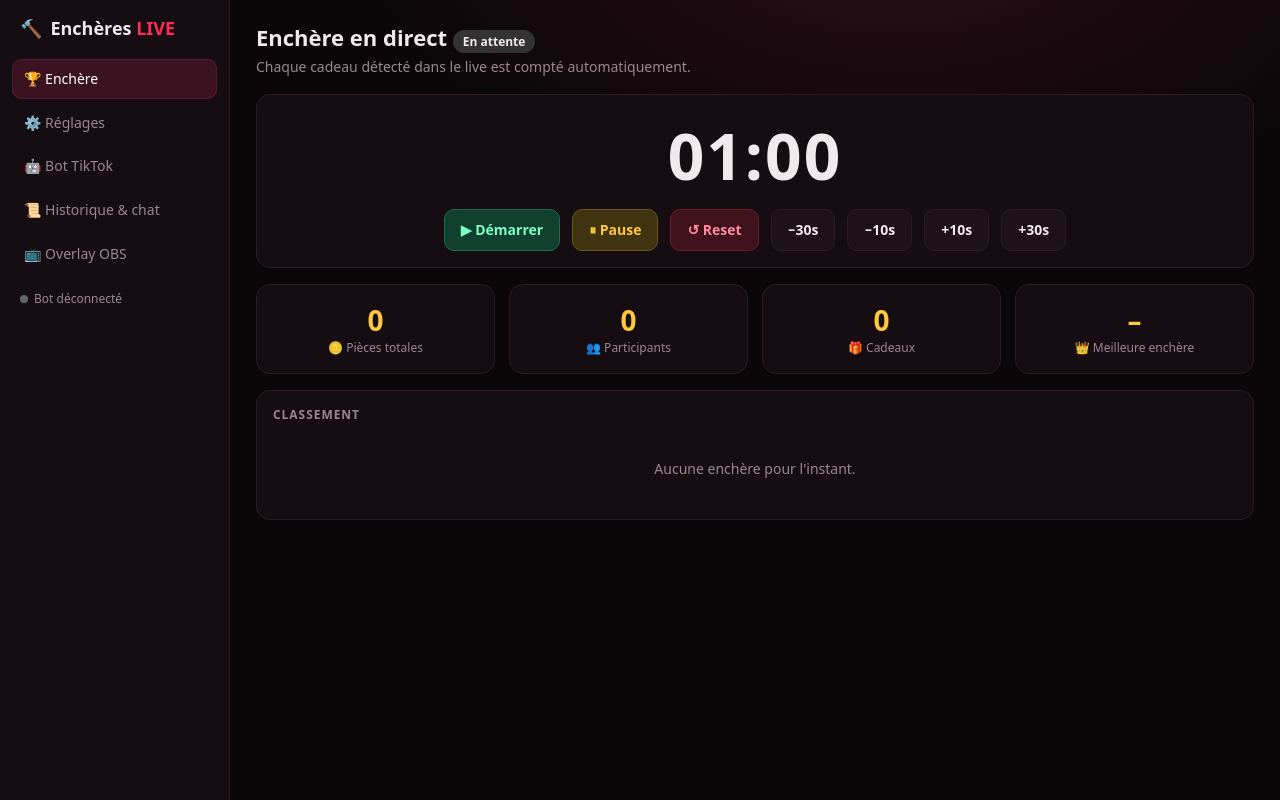
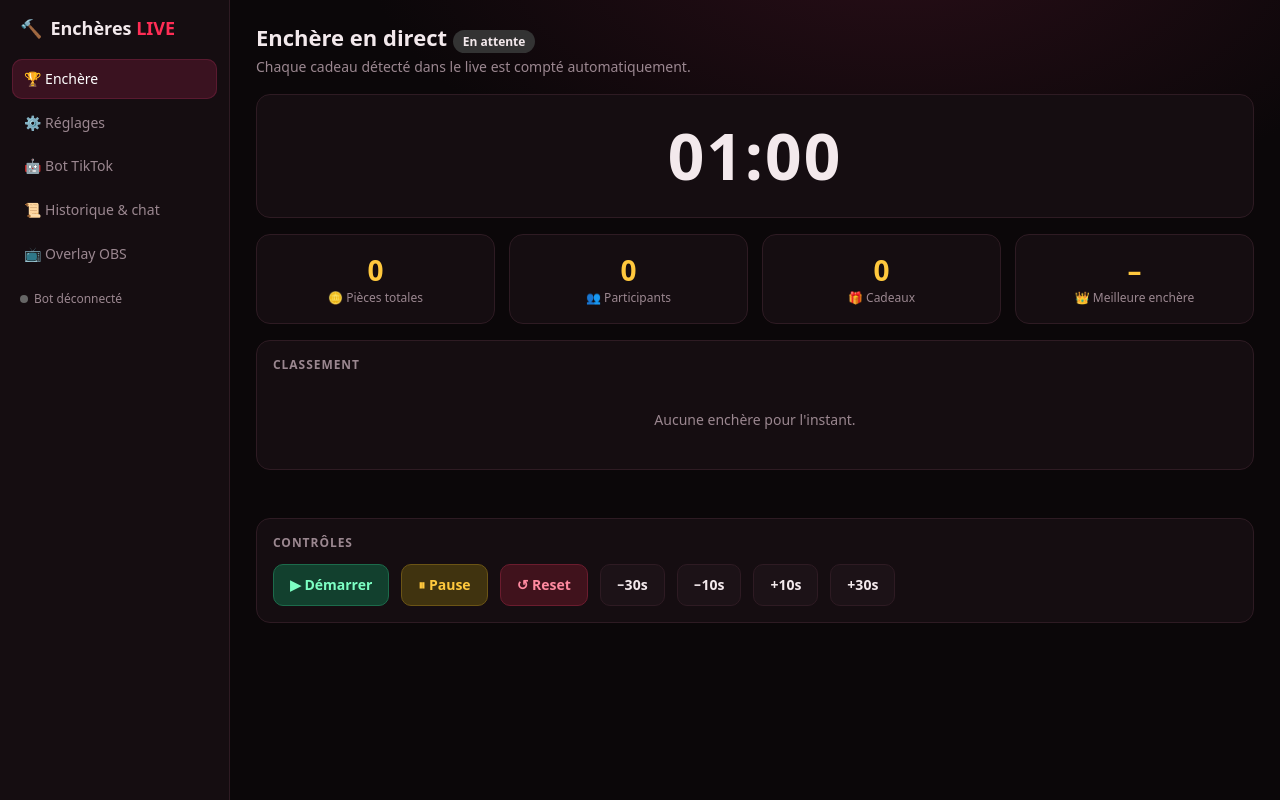
Before and after one commit to NATIX0152/Rbz-live-, a website: page public/index.html in a window 1280 px wide. Drawn offline with Linux system fonts and the light colour scheme.

Commit message:
Déplace les boutons de contrôle sous le classement
Co-Authored-By: Claude Sonnet 5.5 <noreply@anthropic.com>
Claude-Session: https://claude.ai/code/session_012x63vLT51sMfik3bQUM7US

```diff
--- a/public/index.html
+++ b/public/index.html
@@ -16,14 +16,7 @@
   <h1>Enchère en direct <span id="badge" class="badge">En attente</span></h1>
   <p class="sub">Chaque cadeau détecté dans le live est compté automatiquement.</p>
   <div id="win" class="win hide"></div>
-  <div class="card"><div id="timer" class="timer">01:00</div>
-    <div class="row" style="justify-content:center;margin-top:8px">
-      <button class="btn start" data-cmd="start">▶ Démarrer</button>
-      <button class="btn pause" data-cmd="pause">⏸ Pause</button>
-      <button class="btn reset" data-cmd="reset">↺ Reset</button>
-      <button class="btn" data-add="-30">−30s</button><button class="btn" data-add="-10">−10s</button>
-      <button class="btn" data-add="10">+10s</button><button class="btn" data-add="30">+30s</button>
-    </div></div>
+  <div class="card"><div id="timer" class="timer">01:00</div></div>
   <div class="grid g4">
     <div class="card stat"><div class="v" id="total">0</div><div class="l">🪙 Pièces totales</div></div>
     <div class="card stat"><div class="v" id="parts">0</div><div class="l">👥 Participants</div></div>
@@ -31,6 +24,14 @@
     <div class="card stat"><div class="v" id="top">–</div><div class="l">👑 Meilleure enchère</div></div>
   </div>
   <div class="card"><h3>Classement</h3><ul class="lb" id="lb"></ul><div id="lbempty" class="empty">Aucune enchère pour l'instant.</div></div>
+  <div class="card" style="margin-top:48px"><h3>Contrôles</h3>
+    <div class="row">
+      <button class="btn start" data-cmd="start">▶ Démarrer</button>
+      <button class="btn pause" data-cmd="pause">⏸ Pause</button>
+      <button class="btn reset" data-cmd="reset">↺ Reset</button>
+      <button class="btn" data-add="-30">−30s</button><button class="btn" data-add="-10">−10s</button>
+      <button class="btn" data-add="10">+10s</button><button class="btn" data-add="30">+30s</button>
+    </div></div>
 </section>
 
 <section id="tab-settings" class="hide">
```
